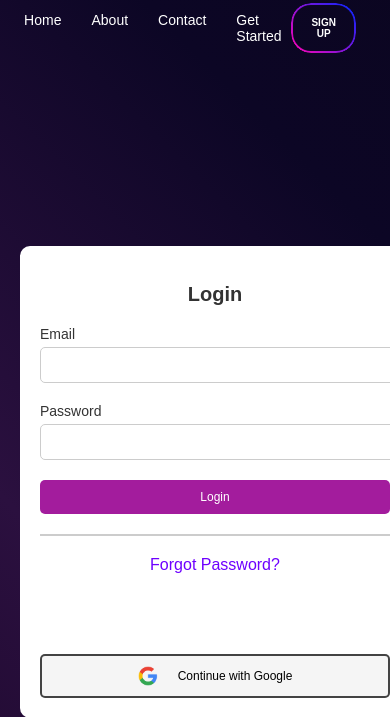
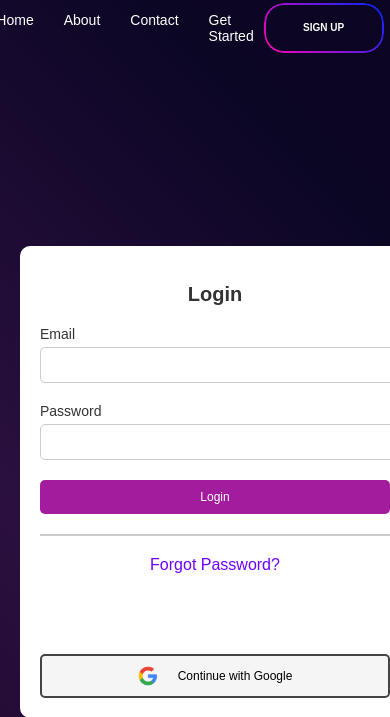
Before and after one commit to KaranYadav28/nextleveltrades-heroku, a Flask app: a page that uses templates/base.html in a window 390 px wide; the page is wider, and only the part inside the window is pictured. Shown: the top 717 px of that part. Run offline with Flask 3, Linux system fonts and the light colour scheme.

Commit message:
Update styles.css

```diff
--- a/static/styles.css
+++ b/static/styles.css
@@ -525,6 +525,19 @@ body {
     font-family: Georgia, serif;
 }
 
+/* Aligning welcome section content to the left */
+.welcome-left {
+    text-align: left;
+}
+
+/* Adjust signup button dimensions */
+.navbar-signup {
+    height: 35px; /* Smaller height */
+    width: 120px; /* Bigger width */
+    padding: 8px 20px;
+    font-size: 14px;
+}
+
 /* For screens up to 1200px */
 @media (max-width: 1200px) {
     .welcome-left h1 {
@@ -650,7 +663,9 @@ body {
         margin-top: 20px;
     }
     .navbar-signup {
-        padding: 5px 30px; /* Small height, bigger width */
+        height: 35px;
+        width: 120px;
+        padding: 8px 20px;
         font-size: 14px;
     }
 }
@@ -667,6 +682,7 @@ body {
     .welcome-left {
         margin-left: 50px;
         max-width: 100%;
+        text-align: left;
     }
     .welcome-left h1 {
         font-size: 50px;
@@ -684,7 +700,9 @@ body {
         height: 55vh;
     }
     .navbar-signup {
-        padding: 5px 28px; /* Adjusted padding for smaller height and larger width */
+        height: 35px;
+        width: 120px;
+        padding: 6px 16px;
         font-size: 13px;
     }
 }
@@ -699,7 +717,9 @@ body {
         gap: 10px;
     }
     .navbar-signup {
-        padding: 4px 24px; /* Smaller height, bigger width */
+        height: 35px;
+        width: 120px;
+        padding: 5px 14px;
         font-size: 12px;
     }
     .welcome-left h1 {
@@ -731,7 +751,9 @@ body {
         gap: 8px;
     }
     .navbar-signup {
-        padding: 3px 22px; /* Smaller height, bigger width */
+        height: 35px;
+        width: 120px;
+        padding: 5px 14px;
         font-size: 11px;
     }
     .welcome-left h1 {
@@ -762,7 +784,9 @@ body {
         padding: 8px 10px;
     }
     .navbar-signup {
-        padding: 3px 20px; /* Smaller height, bigger width */
+        height: 35px;
+        width: 120px;
+        padding: 4px 12px;
         font-size: 10px;
     }
     .welcome-left h1 {
@@ -787,7 +811,9 @@ body {
         padding: 6px 8px;
     }
     .navbar-signup {
-        padding: 2px 18px; /* Small height, bigger width */
+        height: 35px;
+        width: 120px;
+        padding: 3px 10px;
         font-size: 9px;
     }
     .welcome-left h1 {
```
